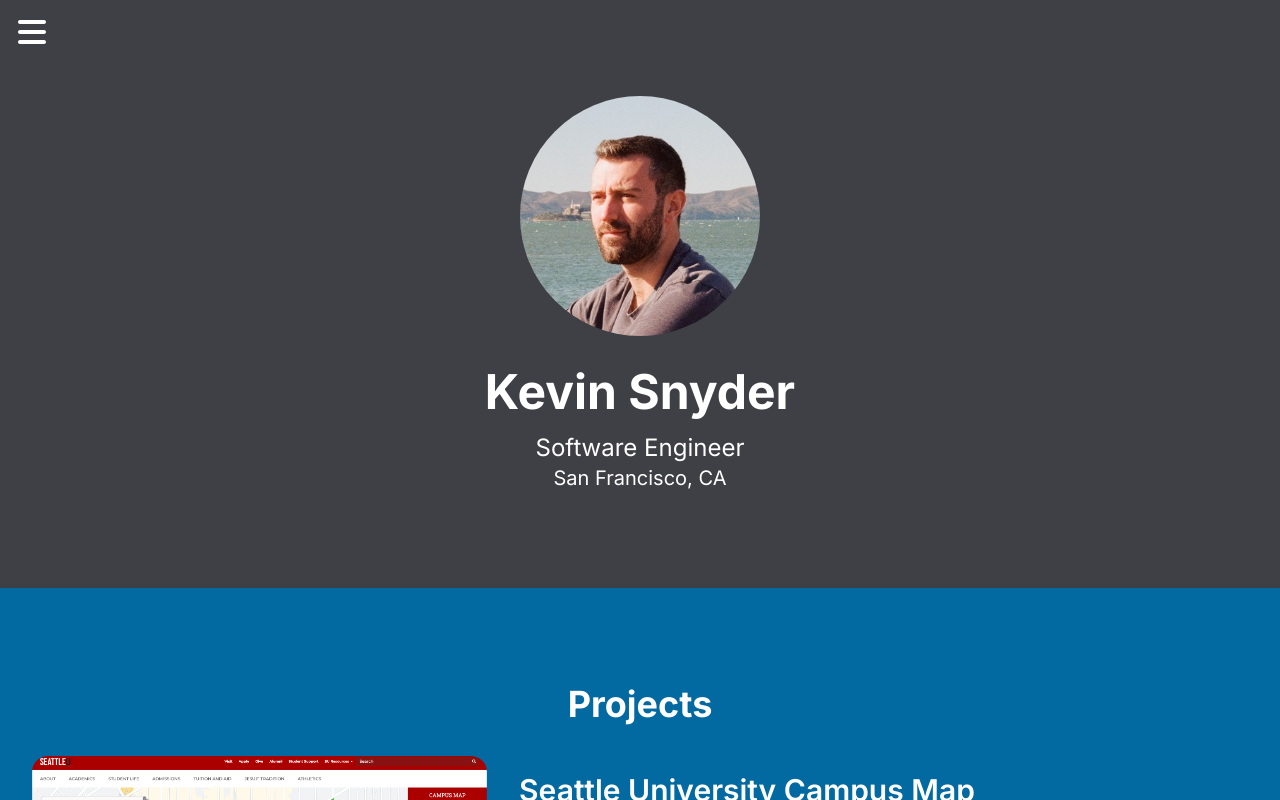
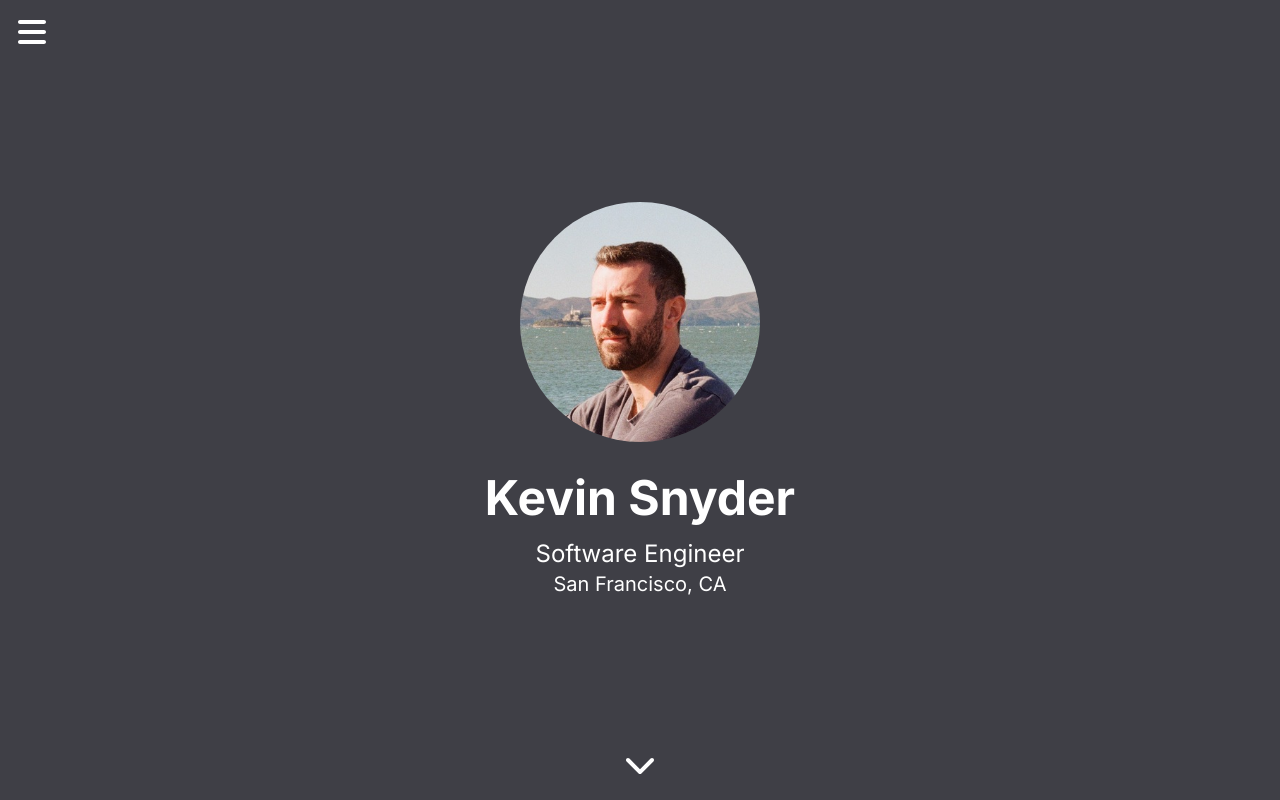
Before and after one commit to KevinSnyderCodes/kevinsnydercodes.github.io, a Next.js app: page / in a window 1280 px wide. Shown: the top 800 px of the page. Built offline with nearby package versions, Linux system fonts and the light colour scheme.

Commit message:
Various improvements and fixes
- Make first section of homepage take up entire window
- Add icon button to jump to "Projects" section
- Show `pointer` cursor when hovering over icon buttons
- Add footer

Fixes #5, #7

```diff
--- a/app/globals.css
+++ b/app/globals.css
@@ -25,3 +25,7 @@ body {
     )
     rgb(var(--background-start-rgb));
 }
+
+html {
+  scroll-behavior: smooth;
+}
--- a/app/layout.tsx
+++ b/app/layout.tsx
@@ -11,6 +11,7 @@ import "./globals.css";
 import Link from "next/link";
 
 import Header from "@/components/Header";
+import Footer from "@/components/Footer";
 
 const inter = Inter({ subsets: ["latin"] });
 
@@ -67,6 +68,7 @@ export default function RootLayout({
       <body className={inter.className}>
         <Header />
         {children}
+        <Footer />
       </body>
     </html>
   );
--- a/app/page.tsx
+++ b/app/page.tsx
@@ -5,7 +5,10 @@ import React, { useEffect, useRef, useState } from "react";
 import Image from "next/image";
 
 import { FontAwesomeIcon } from "@fortawesome/react-fontawesome";
+import { faChevronDown } from "@fortawesome/free-solid-svg-icons";
 import { faImage } from "@fortawesome/free-regular-svg-icons";
+
+import IconLink from "@/components/IconLink";
 
 const useIsVisible = (ref: React.RefObject<HTMLElement>) => {
   const [isIntersecting, setIntersecting] = useState(false);
@@ -54,8 +57,6 @@ const ProjectTile: React.FC<ProjectTileProps> = ({
     }
   }, [isVisible]);
 
-  console.log(isVisible);
-
   const image = (() => {
     if (imageSrc) {
       return (
@@ -73,7 +74,7 @@ const ProjectTile: React.FC<ProjectTileProps> = ({
   })();
 
   return (
-    <div ref={ref} className={`flex w-full p-8 `}>
+    <div ref={ref} className="flex w-full p-8">
       <div
         className={`aspect-video h-64 ${
           isShown ? "animate-fade-in-left" : "opacity-0"
@@ -137,19 +138,26 @@ Delightful to use and great for beginners.`,
 export default function Home() {
   return (
     <main className="min-h-screen">
-      <div className="bg-zinc-700 text-white">
-        <div className="container mx-auto">
-          <div className="flex w-full flex-col items-center p-24">
-            <div className="rounded-full overflow-hidden">
-              <Image src="/me.jpg" alt="Logo" width={240} height={240} />
+      <div className="w-full h-screen bg-zinc-700 text-white">
+        <div className="container mx-auto h-full">
+          <div className="flex flex-col items-center justify-center w-full h-full p-24">
+            <div className="flex flex-col items-center animate-fade-in-up">
+              <div className="rounded-full overflow-hidden">
+                <Image src="/me.jpg" alt="Logo" width={240} height={240} />
+              </div>
+              <h1 className="text-5xl font-bold mt-8">Kevin Snyder</h1>
+              <h2 className="text-2xl mt-4">Software Engineer</h2>
+              <h3 className="text-xl">San Francisco, CA</h3>
             </div>
-            <h1 className="text-5xl font-bold mt-8">Kevin Snyder</h1>
-            <h2 className="text-2xl mt-4">Software Engineer</h2>
-            <h3 className="text-xl">San Francisco, CA</h3>
+          </div>
+        </div>
+        <div className="absolute bottom-0 w-full">
+          <div className="flex justify-center">
+            <IconLink icon={faChevronDown} href="#projects" />
           </div>
         </div>
       </div>
-      <div className="pt-24 pb-24 bg-sky-700 text-white">
+      <div id="projects" className="pt-24 pb-24 bg-sky-700 text-white">
         <div className="container mx-auto">
           <div className="flex w-full flex-col items-center">
             <h1 className="text-4xl font-bold">Projects</h1>
--- /dev/null
+++ b/components/Footer.tsx
@@ -0,0 +1,18 @@
+import React from "react";
+
+const Footer: React.FC = () => {
+  return (
+    <footer className="w-full bg-zinc-900 text-gray-500">
+      <div className="container mx-auto">
+        <div className="flex flex-col items-center p-8">
+          <p className="text-xs">&copy; 2024 Kevin Snyder</p>
+          <p className="text-xs">
+            Powered by Next.js, Tailwind, and GitHub Pages
+          </p>
+        </div>
+      </div>
+    </footer>
+  );
+};
+
+export default Footer;
--- a/components/Header.tsx
+++ b/components/Header.tsx
@@ -1,9 +1,9 @@
 import React, { useCallback, useState } from "react";
 
-import { FontAwesomeIcon } from "@fortawesome/react-fontawesome";
 import { faBars } from "@fortawesome/free-solid-svg-icons";
 
 import HeaderMenu from "./HeaderMenu";
+import IconButton from "./IconButton";
 
 const menuItems = [
   {
@@ -33,10 +33,10 @@ const Header: React.FC = () => {
 
   return (
     <header className="fixed w-full h-full bg-transparent">
-      <FontAwesomeIcon
+      <IconButton
         icon={faBars}
         onClick={handleMenuOpen}
-        className="w-8 h-8 p-4 text-white"
+        className="text-white"
       />
       <HeaderMenu
         items={menuItems}
--- a/components/HeaderMenu.tsx
+++ b/components/HeaderMenu.tsx
@@ -1,4 +1,6 @@
 import React, { useRef } from "react";
+
+import { useIsFirstRender } from "usehooks-ts";
 
 import classNames from "classnames";
 
@@ -6,17 +8,7 @@ import { FontAwesomeIcon } from "@fortawesome/react-fontawesome";
 import { faXmark } from "@fortawesome/free-solid-svg-icons";
 
 import HeaderMenuItem from "./HeaderMenuItem";
-
-const useIsFirstRender = () => {
-  const isFirstRender = useRef(true);
-
-  if (isFirstRender.current) {
-    isFirstRender.current = false;
-    return true;
-  }
-
-  return false;
-};
+import IconButton from "./IconButton";
 
 type HeaderMenuItemProps = React.ComponentProps<typeof HeaderMenuItem>;
 
@@ -37,11 +29,7 @@ const HeaderMenu: React.FC<Props> = ({ items, isOpen, onClose }) => {
         "animate-menu-out": !isFirstRender && !isOpen,
       })}
     >
-      <FontAwesomeIcon
-        icon={faXmark}
-        onClick={onClose}
-        className="w-8 h-8 p-4 text-black"
-      />
+      <IconButton icon={faXmark} onClick={onClose} className="text-black" />
       {items.map((props, i) => (
         <HeaderMenuItem key={i} {...props} onClick={onClose} />
       ))}
--- /dev/null
+++ b/components/IconButton.tsx
@@ -0,0 +1,20 @@
+import React from "react";
+
+import { FontAwesomeIcon } from "@fortawesome/react-fontawesome";
+import classNames from "classnames";
+
+type Props = React.ComponentProps<typeof FontAwesomeIcon>;
+
+const IconButton: React.FC<Props> = (props) => {
+  return (
+    <FontAwesomeIcon
+      {...props}
+      className={classNames(
+        "w-8 h-8 p-4 hover:cursor-pointer",
+        props.className
+      )}
+    />
+  );
+};
+
+export default IconButton;
--- /dev/null
+++ b/components/IconLink.tsx
@@ -0,0 +1,17 @@
+import Link from "next/link";
+import React from "react";
+import IconButton from "./IconButton";
+
+type Props = React.ComponentProps<typeof IconButton> & {
+  href: string;
+};
+
+const IconLink: React.FC<Props> = ({ href, ...props }) => {
+  return (
+    <Link href={href}>
+      <IconButton {...props} />
+    </Link>
+  );
+};
+
+export default IconLink;
--- a/package.json
+++ b/package.json
@@ -17,7 +17,8 @@
     "classnames": "^2.5.1",
     "next": "14.0.4",
     "react": "^18",
-    "react-dom": "^18"
+    "react-dom": "^18",
+    "usehooks-ts": "^2.9.2"
   },
   "devDependencies": {
     "@types/node": "^20",
--- a/tailwind.config.ts
+++ b/tailwind.config.ts
@@ -16,8 +16,9 @@ const config: Config = {
       animation: {
         "fade-in-left": "fade-in-left 0.5s ease-in",
         "fade-in-right": "fade-in-right 0.5s ease-in",
-        "menu-in": "menu-in 0.5s ease-out",
-        "menu-out": "menu-out 0.5s ease-in",
+        "fade-in-up": "fade-in-up 0.75s ease-in",
+        "menu-in": "menu-in 0.25s ease-out",
+        "menu-out": "menu-out 0.25s ease-in",
       },
       keyframes: {
         "fade-in-left": {
@@ -38,6 +39,16 @@ const config: Config = {
           "100%": {
             opacity: "1",
             transform: "translateX(0)",
+          },
+        },
+        "fade-in-up": {
+          "0%": {
+            opacity: "0",
+            transform: "translateY(15px)",
+          },
+          "100%": {
+            opacity: "1",
+            transform: "translateY(0)",
           },
         },
         "menu-in": {
```
Also changed, not shown: 1 other file (tests, documents, lock files or other folders).
